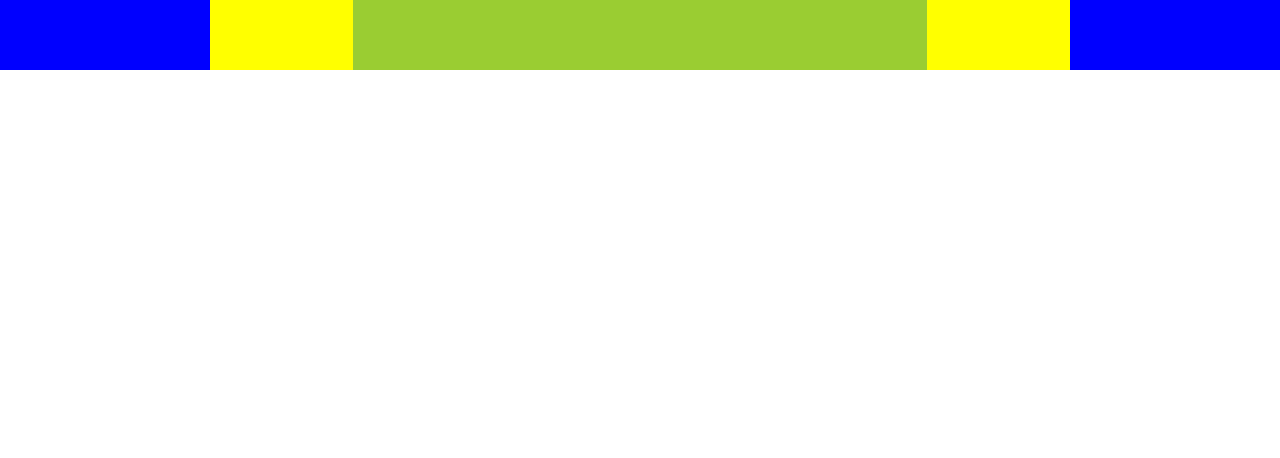
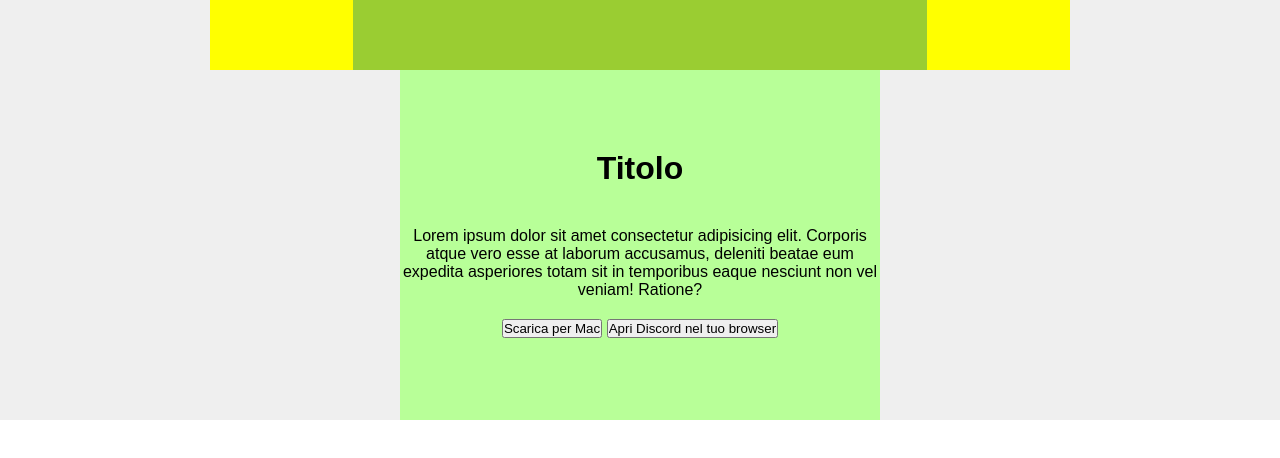
Before and after one commit to Broadcodes/htmlcss-struttura-discord, a plain HTML site: page index.html in a window 1280 px wide. Drawn offline with Linux system fonts and the light colour scheme.

Commit message:
Struttura intera area header

```diff
--- a/css/style.css
+++ b/css/style.css
@@ -10,9 +10,10 @@
 
   header{
     width: 100%;
-    background-color: blue;
+    background-color: rgb(239, 239, 239);
   }
 
+/* Area superiore del Header, relativo alla barra di navigazione */
   .barraNav{
     display: flex;
     height: 70px; /* da rimuovere */
@@ -34,8 +35,18 @@
     background-color: yellow;
   }
 
+/* Area inferiore del Header, relativa all'area in cui è presente titolo, testo di presentazione e pulsanti */
+  .areaPrincipaleHeader{
+    text-align: center;
+    margin: 0 400px;
+    background-color: rgb(184, 255, 152);
+    height: 350px; /* da rimuovere */
+  }
 
+  .areaPrincipaleHeader h1 {
+    padding: 80px 0 20px;
+  }
 
-  .barraPresentazione{
-
+  .areaPrincipaleHeader p {
+    padding: 20px 0 20px;
   }
--- a/index.html
+++ b/index.html
@@ -1,5 +1,6 @@
 <!DOCTYPE html>
 <html lang="it">
+
 <head>
     <meta charset="UTF-8">
     <meta http-equiv="X-UA-Compatible" content="IE=edge">
@@ -7,14 +8,28 @@
     <link rel="stylesheet" href="css/style.css">
     <title>Discord</title>
 </head>
+
 <body>
     <header>
+        <!-- Area superiore del Header, relativo alla barra di navigazione -->
         <div class="barraNav">
             <div class="logo"></div>
             <div class="nav"></div>
             <div class="accedi"></div>
         </div>
-        <div class="barraPresentazione"></div>
+
+        <!-- Area inferiore del Header, relativa all'area in cui è presente titolo, testo di presentazione e pulsanti -->
+        <div class="areaPrincipaleHeader">
+            <h1>Titolo</h1>
+            <p>Lorem ipsum dolor sit amet consectetur adipisicing elit. Corporis atque vero esse at laborum
+                accusamus,
+                deleniti beatae eum expedita asperiores totam sit in temporibus eaque nesciunt non vel veniam!
+                Ratione?
+            </p>
+            <input type="button" value="Scarica per Mac">
+            <input type="button" value="Apri Discord nel tuo browser">
+
+        </div>
     </header>
 
     <main>
@@ -25,4 +40,5 @@
 
     </footer>
 </body>
+
 </html>
```
